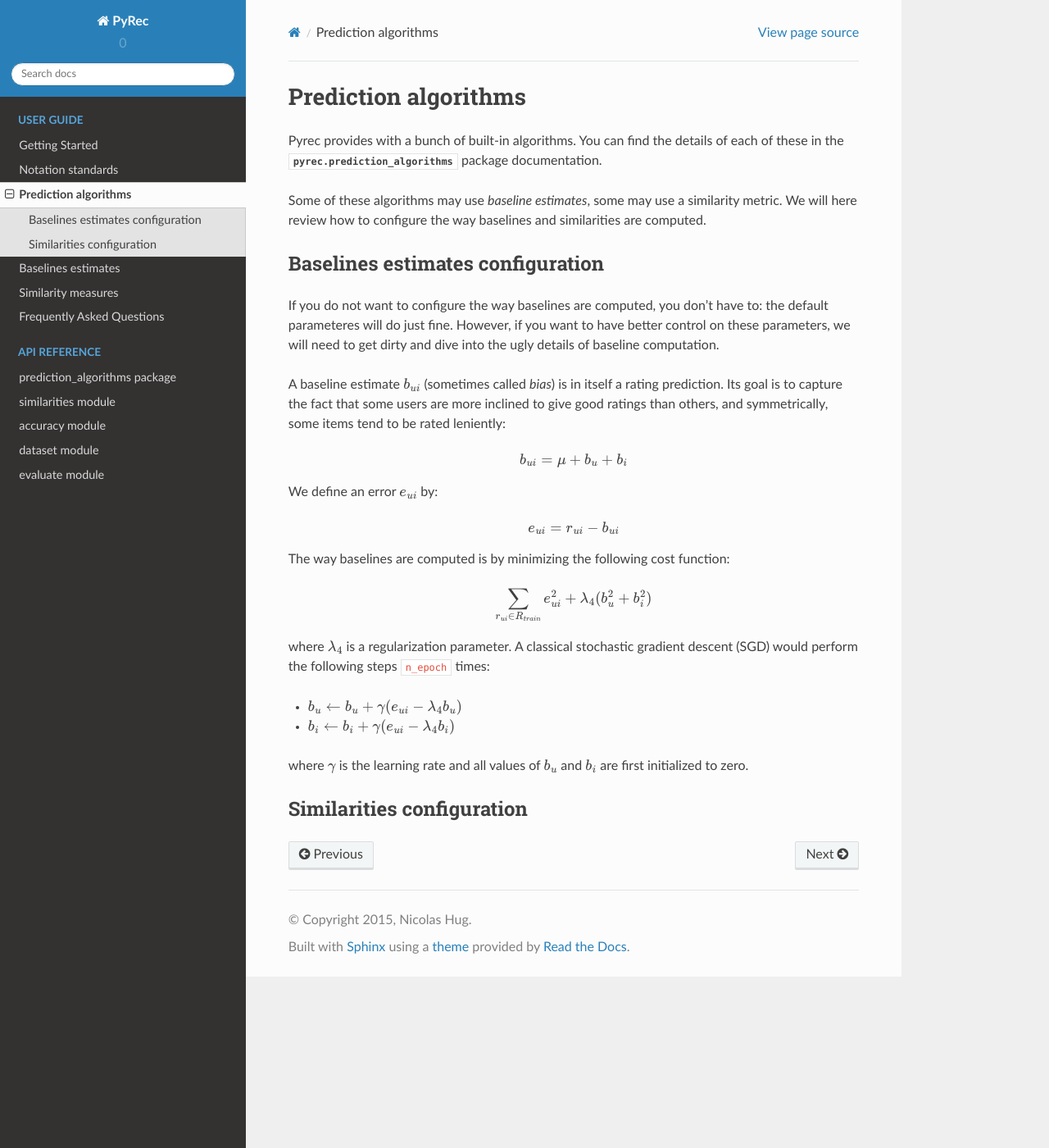
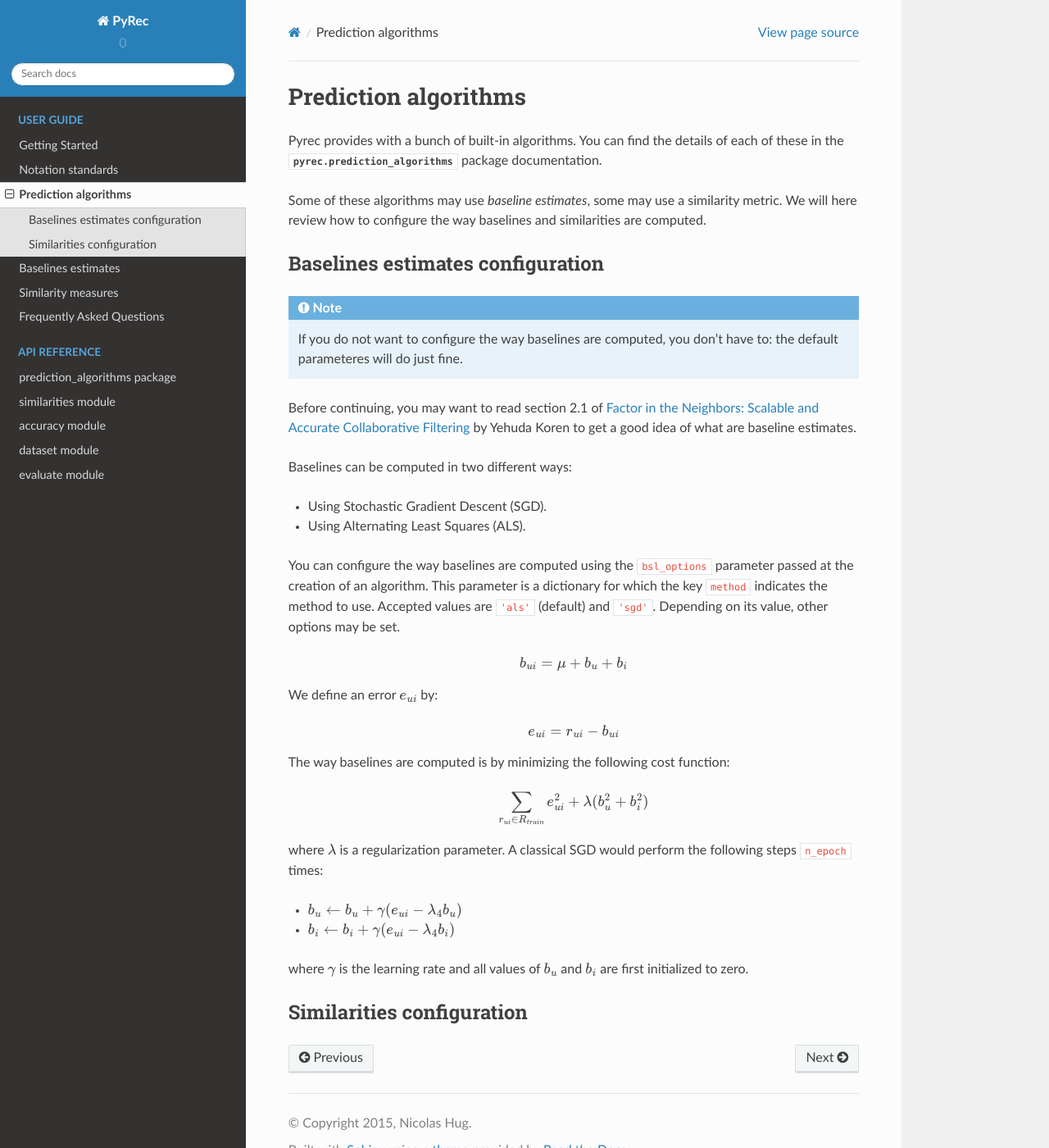
Before and after one commit to NicolasHug/Surprise, a Sphinx documentation site: the page built from doc/source/prediction_algorithms.rst, in a window 1280 px wide and 1400 px high. Shown: the whole window at 82% size. Built offline with Sphinx 7.4.7 and the Read the Docs theme 2.0.0, drawn with Linux system fonts in a browser that asks for light colours.

Commit message:
new example, changed some names, more doc

```diff
--- a/doc/source/prediction_algorithms.rst
+++ b/doc/source/prediction_algorithms.rst
@@ -14,15 +14,25 @@ similarities are computed.
 Baselines estimates configuration
 ---------------------------------
 
-If you do not want to configure the way baselines are computed, you don't have
-to: the default parameteres will do just fine. However, if you want to have
-better control on these parameters, we will need to get dirty and dive into the
-ugly details of baseline computation.
+.. note::
+  If you do not want to configure the way baselines are computed, you don't
+  have to: the default parameteres will do just fine.
 
-A baseline estimate :math:`b_{ui}` (sometimes called *bias*) is in itself a
-rating prediction. Its goal is to capture the fact that some users are more
-inclined to give good ratings than others, and symmetrically, some items tend
-to be rated leniently:
+Before continuing, you may want to read section 2.1 of `Factor in the
+Neighbors: Scalable and Accurate Collaborative Filtering
+<http://courses.ischool.berkeley.edu/i290-dm/s11/SECURE/a1-koren.pdf>`_ by
+Yehuda Koren to get a good idea of what are baseline estimates.
+
+Baselines can be computed in two different ways:
+
+* Using Stochastic Gradient Descent (SGD).
+* Using Alternating Least Squares (ALS).
+
+You can configure the way baselines are computed using the ``bsl_options``
+parameter passed at the creation of an algorithm. This parameter is a
+dictionary for which the key ``method`` indicates the method to use. Accepted
+values are ``'als'`` (default) and ``'sgd'``. Depending on its value, other
+options may be set.
 
 .. math::
     b_{ui} = \mu + b_u + b_i
@@ -35,10 +45,10 @@ We define an error :math:`e_{ui}` by:
 The way baselines are computed is by minimizing the following cost function:
 
 .. math::
-    \sum_{r_{ui} \in R_{train}} e_{ui}^2 + \lambda_4(b_u^2 + b_i^2)
+    \sum_{r_{ui} \in R_{train}} e_{ui}^2 + \lambda(b_u^2 + b_i^2)
 
-where :math:`\lambda_4` is a regularization parameter. A classical stochastic
-gradient descent (SGD) would perform the following steps ``n_epoch`` times:
+where :math:`\lambda` is a regularization parameter. A classical SGD would
+perform the following steps ``n_epoch`` times:
 
 * :math:`b_u \leftarrow b_u + \gamma (e_{ui} - \lambda_4 b_u)`
 * :math:`b_i \leftarrow b_i + \gamma (e_{ui} - \lambda_4 b_i)`
```
Also changed, not shown: doc/source/getting_started.rst (+5 -4 lines), 3 other files.
